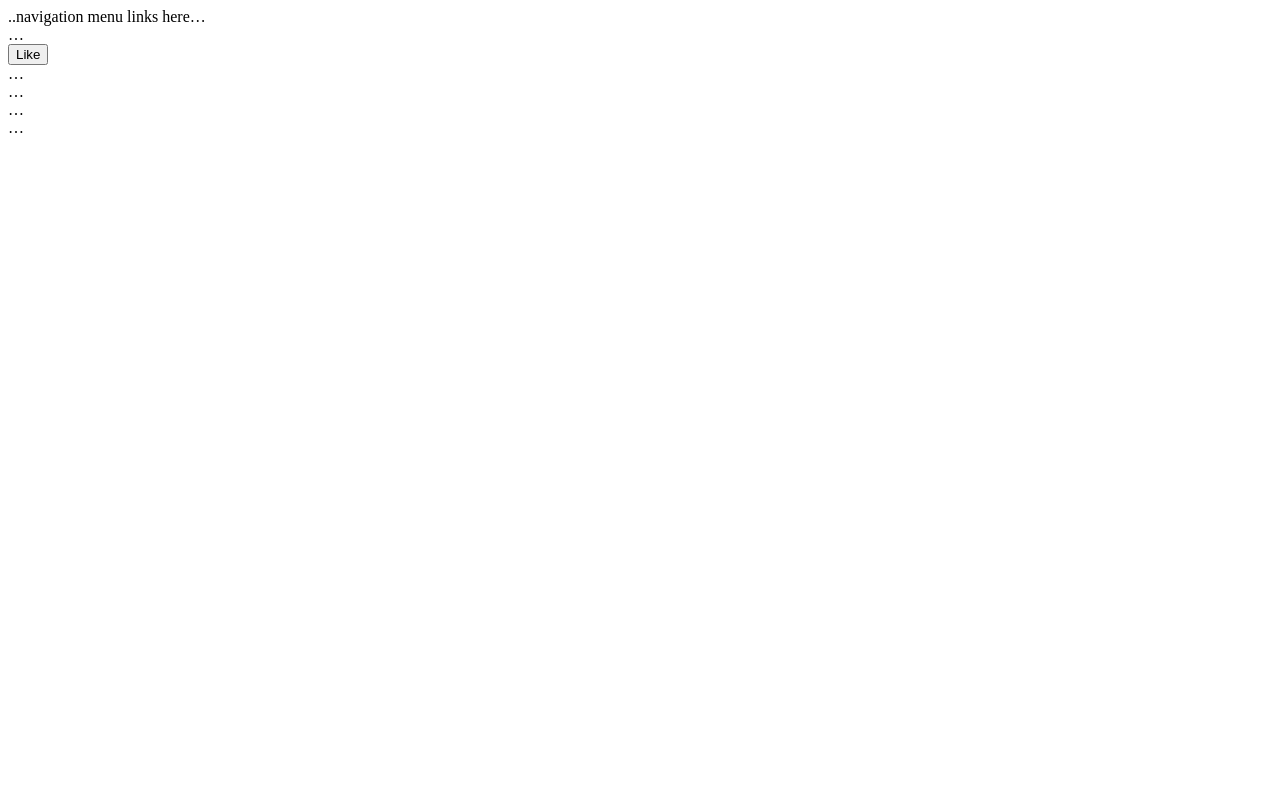
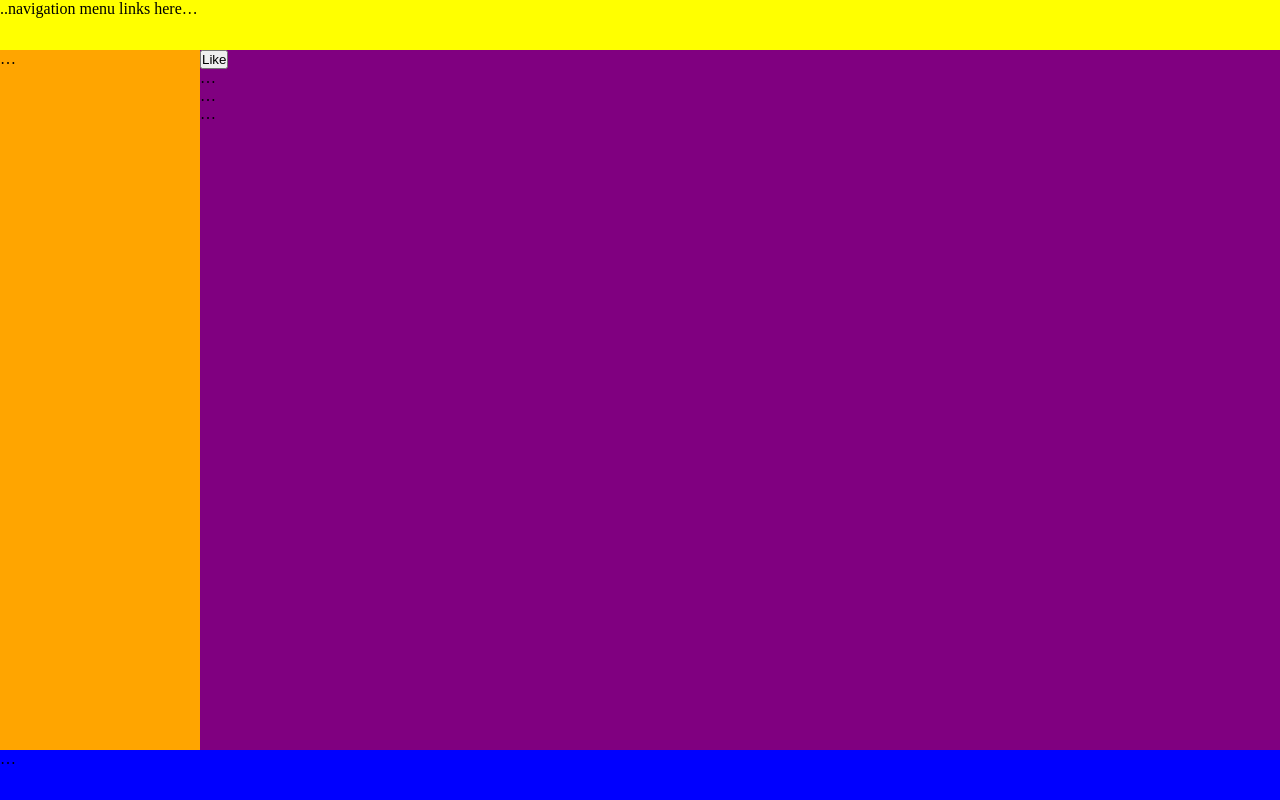
Before and after one commit to fusecodecamp2019/IntroToReact, a website: page index.html in a window 1280 px wide. Drawn offline with nearby package versions, Linux system fonts and the light colour scheme.

Commit message:
Setting up the scaffolding.

```diff
--- /dev/null
+++ b/app.css
@@ -0,0 +1,37 @@
+*{
+  box-sizing: border-box;
+  padding: 0;
+  margin: 0;
+}
+
+body {
+  display: grid;
+  grid-template-columns: 200px auto;
+  grid-template-rows: 50px auto 50px;
+  grid-template-areas:
+    "header header"
+    "sidebar main"
+    "footer footer";
+  width: 100vw;
+  height: 100vh;
+}
+
+header {
+  grid-area: header;
+  background-color: yellow
+}
+
+aside {
+  grid-area: sidebar;
+  background-color: orange
+}
+
+main {
+  grid-area: main;
+  background-color: purple
+}
+
+footer {
+  grid-area: footer;
+  background-color: blue
+}
--- a/index.html
+++ b/index.html
@@ -15,6 +15,8 @@
 
   <!-- Load our React component. -->
   <script defer src="scripts/like_button.js"></script>
+
+  <link rel="stylesheet" href="app.css">
 </head>
 
 <body>
```
